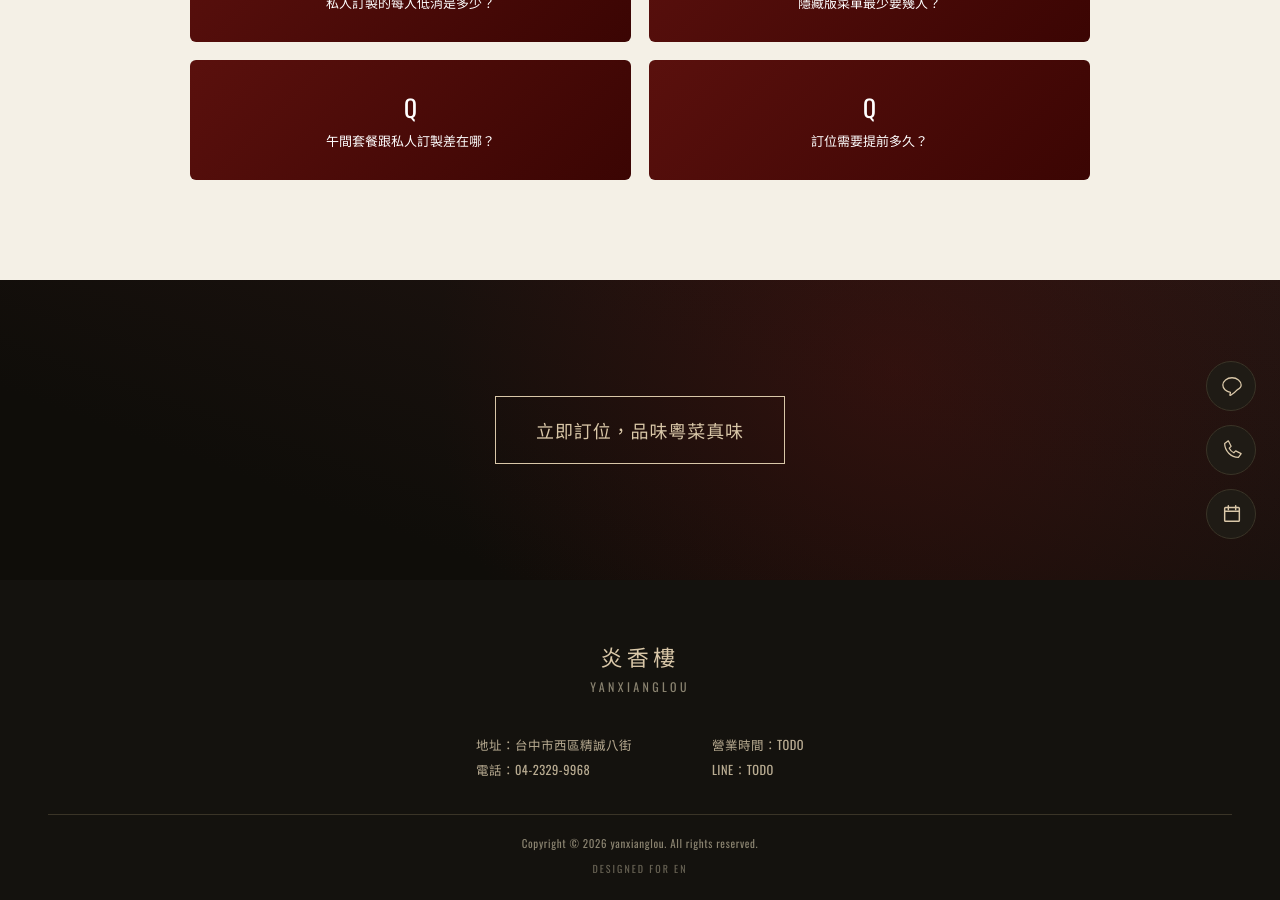
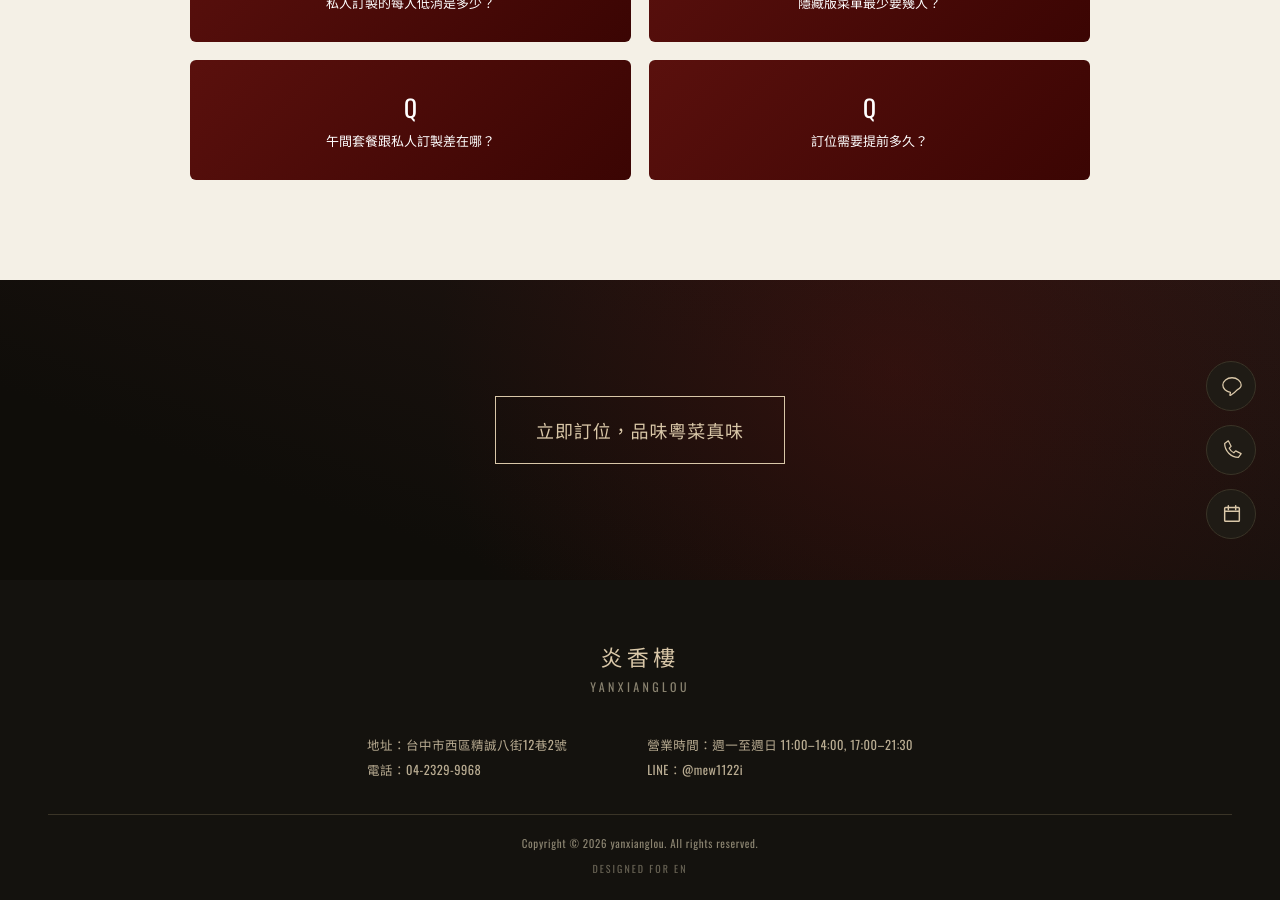
Before and after one commit to yanxianglou/yanxianglou.github.io, a Jekyll site: the page built from index.html, in a window 1280 px wide and 900 px high, scrolled down 3294 px. Built offline with Jekyll 4.4.1, drawn with Linux system fonts in a browser that asks for light colours.

Commit message:
Update 網站文字設定 “site_settings”

```diff
--- a/_data/site-settings.yml
+++ b/_data/site-settings.yml
@@ -1,54 +1,47 @@
-header_logo: ""
+favicon: /assets/img/uploads/apple-icon-60x60.png
+header_logo: /assets/img/uploads/android-icon-144x144.png
 hero_logo: ""
-favicon: ""
-
 social:
-  facebook: ""
-  instagram: ""
-
+  facebook: https://www.facebook.com/yanxianglou
+  instagram: https://www.facebook.com/yanxianglou
 nav_promo:
-  label: "最新優惠"
+  label: 最新優惠
   link: "#news"
 nav_takeout:
-  label: "外帶訂餐"
+  label: 外帶訂餐
   link: "#"
 nav_press:
-  label: "媒體報導"
+  label: 媒體報導
   link: "#"
 nav_story:
-  label: "品牌故事"
+  label: 品牌故事
   link: "#"
-
-hero_tagline: "嚴選正宗粵菜工藝｜大式技法傳承"
-
+hero_tagline: 嚴選正宗粵菜工藝｜大式技法傳承
 hero_slides:
-  - caption: "TODO — 招牌菜品情境照 01 · 可設定連結"
-    link: "menu-alacarte.html"
-  - caption: "TODO — 大轉輪蒸籠情境照 02 · 可設定連結"
-    link: "menu-set.html"
-  - caption: "TODO — 主廚形象照 03 · 可設定連結"
+  - caption: TODO — 招牌菜品情境照 01 · 可設定連結
+    link: menu-alacarte.html
+  - caption: TODO — 大轉輪蒸籠情境照 02 · 可設定連結
+    link: menu-set.html
+  - caption: TODO — 主廚形象照 03 · 可設定連結
     link: "#"
-
 statement:
-  heading_line1: "我們並非僅僅呈現一道菜，"
-  heading_line2: "而是重現一段幾近失傳的粵式風味"
-  body: "從陳偉強主廚的手上功夫，到全台第一座大轉輪蒸籠裡蒸騰的每一縷氣息，每一道菜，都源於我們對「老派工藝」的堅持。"
-  cta_text: "立即了解菜單"
-  cta_link: "menu-alacarte.html"
-
+  heading_line1: 我們並非僅僅呈現一道菜，
+  heading_line2: 而是重現一段幾近失傳的粵式風味
+  body: 從陳偉強主廚的手上功夫，到全台第一座大轉輪蒸籠裡蒸騰的每一縷氣息，每一道菜，都源於我們對「老派工藝」的堅持。
+  cta_text: 立即了解菜單
+  cta_link: https://yanxianglou.oddle.me/zh_TW
 faq:
-  - question: "私人訂製的每人低消是多少？"
-    answer: "每人低消高於平日午間套餐，確切金額請洽訂位人員。"
-  - question: "隱藏版菜單最少要幾人？"
-    answer: "僅開放6人以上訂席，恕無法接受6人以下訂位。"
-  - question: "午間套餐跟私人訂製差在哪？"
-    answer: "供應時段與低消不同，午間限平日中午，私人訂製全時段可約。"
-  - question: "訂位需要提前多久？"
-    answer: "TODO — 依實際營運狀況填入建議天數。"
-
+  - question: 私人訂製的每人低消是多少？
+    answer: 每人低消高於平日午間套餐，確切金額請洽訂位人員。
+  - question: 隱藏版菜單最少要幾人？
+    answer: 僅開放6人以上訂席，恕無法接受6人以下訂位。
+  - question: 午間套餐跟私人訂製差在哪？
+    answer: 供應時段與低消不同，午間限平日中午，私人訂製全時段可約。
+  - question: 訂位需要提前多久？
+    answer: TODO — 依實際營運狀況填入建議天數。
 footer:
-  address: "台中市西區精誠八街"
-  phone: "04-2329-9968"
+  address: 台中市西區精誠八街12巷2號
+  phone: 04-2329-9968
   phone_tel: "0423299968"
-  hours: "TODO"
-  line_id: "TODO"
+  hours: 週一至週日 11:00–14:00, 17:00–21:30
+  line_id: "@mew1122i"
```
Also changed, not shown: assets/img/uploads/android-icon-144x144.png (added), assets/img/uploads/apple-icon-60x60.png (added).
